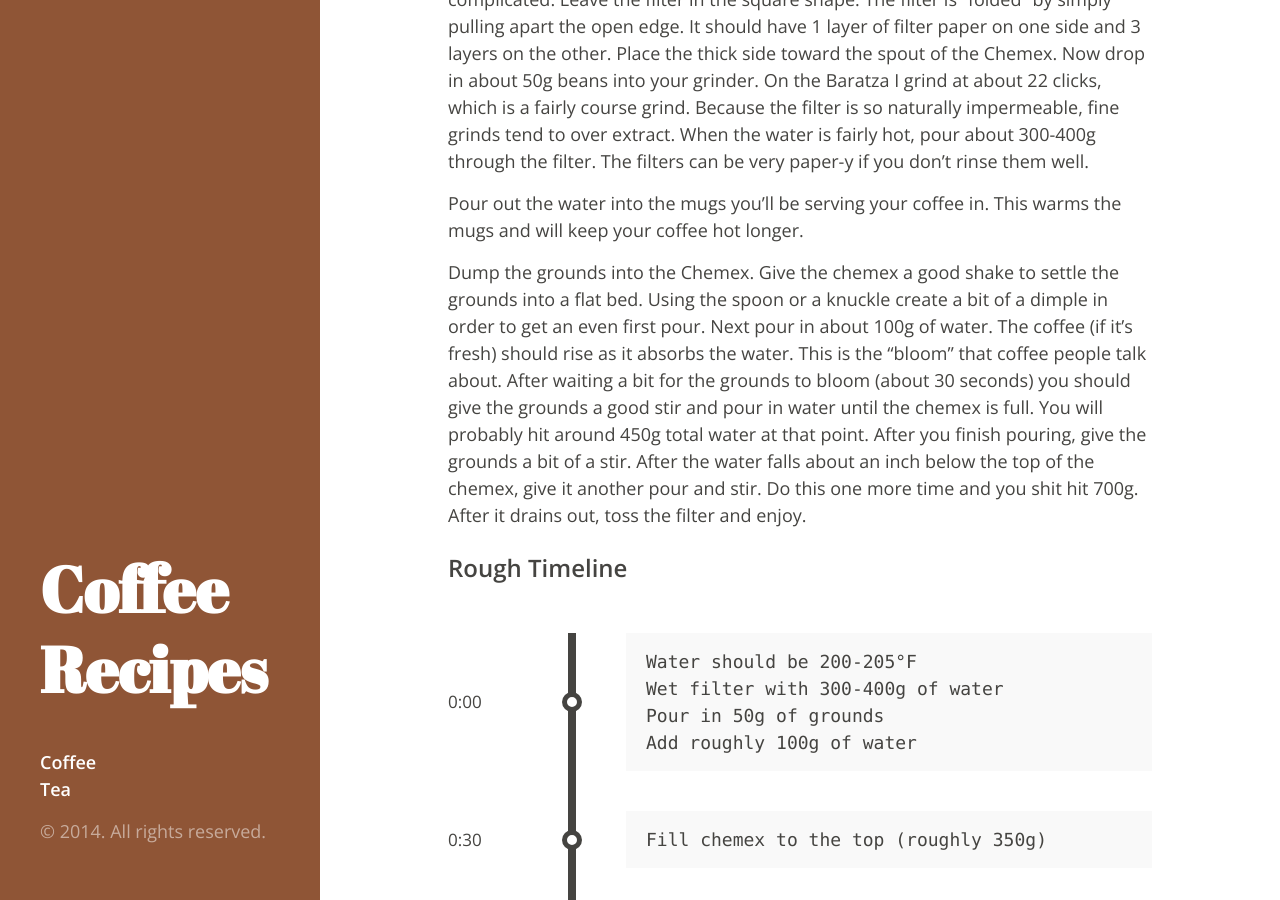
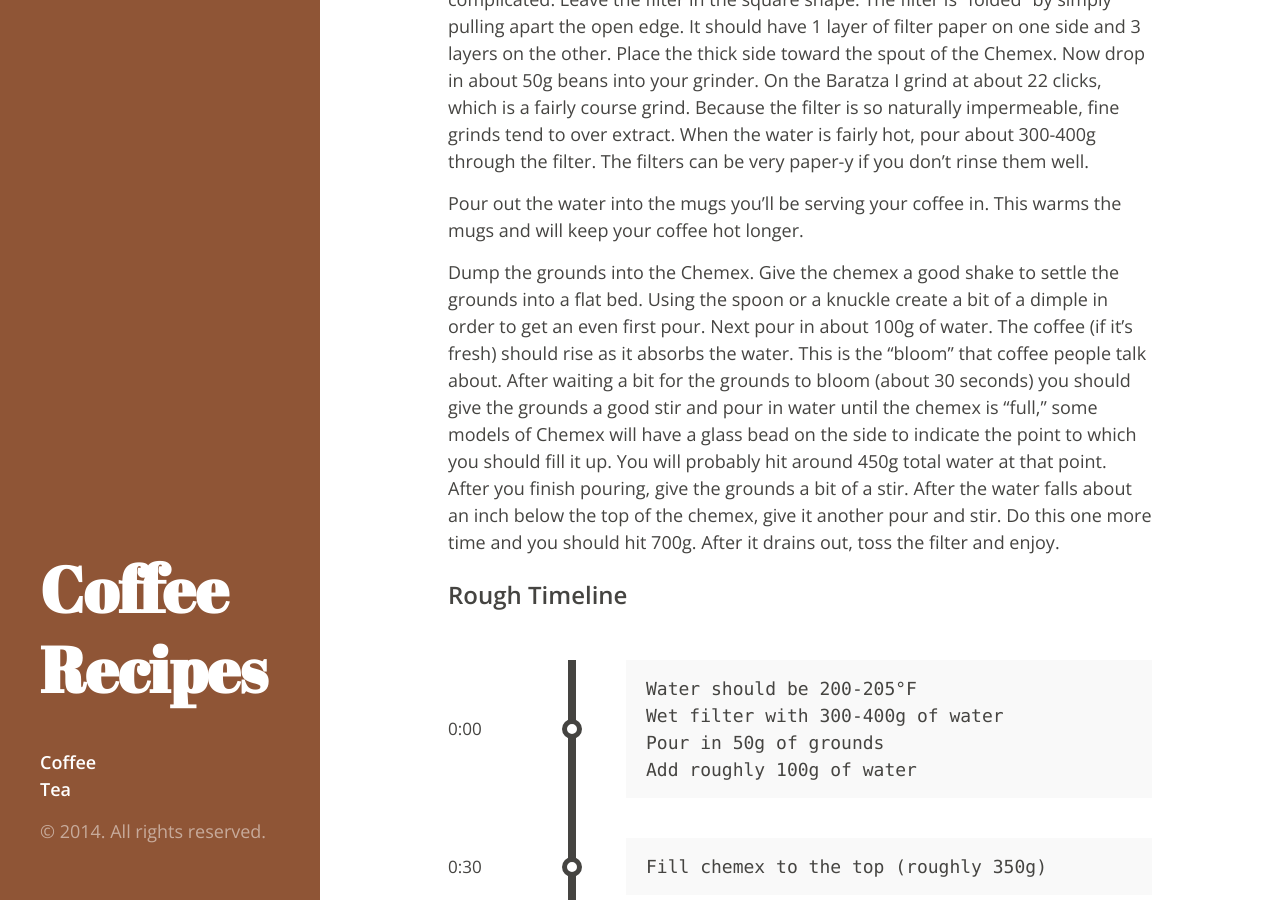
Before and after one commit to theevocater/coffee_recipes, a Jekyll site: the page built from coffee/chemex.md, in a window 1280 px wide and 900 px high, scrolled down 388 px. Built offline with Jekyll 4.4.1, drawn with Linux system fonts in a browser that asks for light colours; Markdown is read by kramdown in place of the engine named in the settings.

Commit message:
Update chemex.md
- [x] Typo fix
- [x] Added information about a glass bead on the side of some containers

```diff
--- a/coffee/chemex.md
+++ b/coffee/chemex.md
@@ -67,8 +67,8 @@ of a dimple in order to get an even first pour. Next pour in about 100g of
 water. The coffee (if it's fresh) should rise as it absorbs the water. This is
 the "bloom" that coffee people talk about. After waiting a bit for the grounds
 to bloom (about 30 seconds) you should give the grounds a good stir and pour in
-water until the chemex is full. You will probably hit around 450g total water
+water until the chemex is "full," some models of Chemex will have a glass bead on the side to indicate the point to which you should fill it up. You will probably hit around 450g total water
 at that point. After you finish pouring, give the grounds a bit of a stir.
 After the water falls about an inch below the top of the chemex, give it
-another pour and stir. Do this one more time and you shit hit 700g. After it
+another pour and stir. Do this one more time and you should hit 700g. After it
 drains out, toss the filter and enjoy.
```
